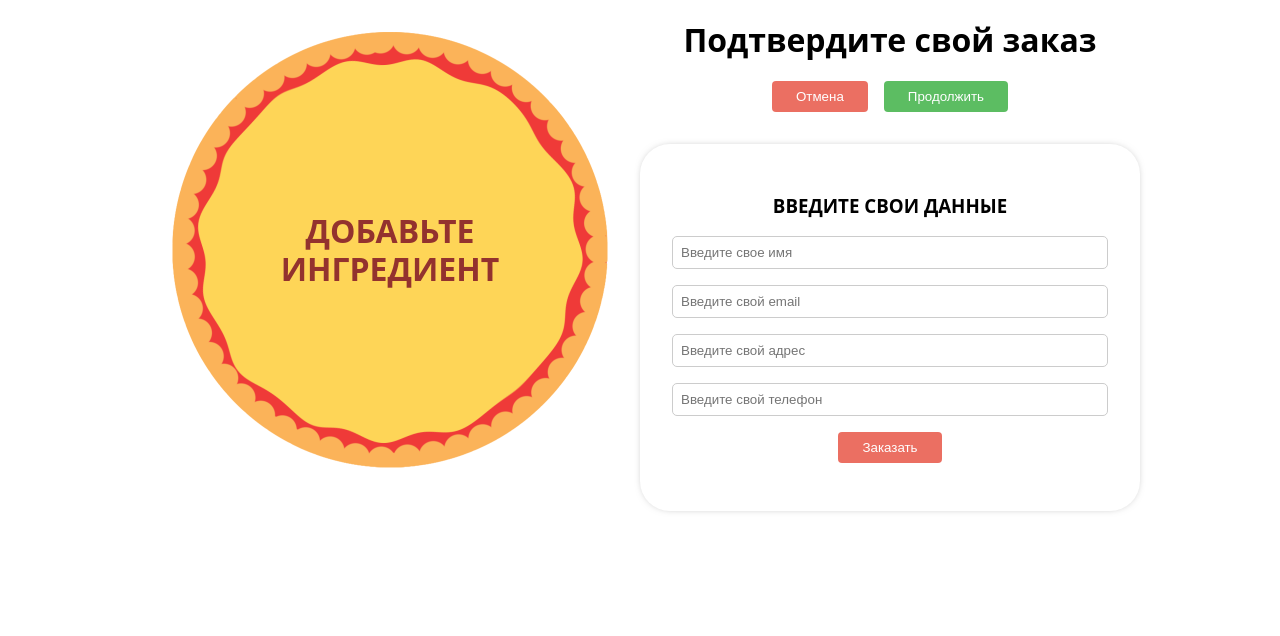
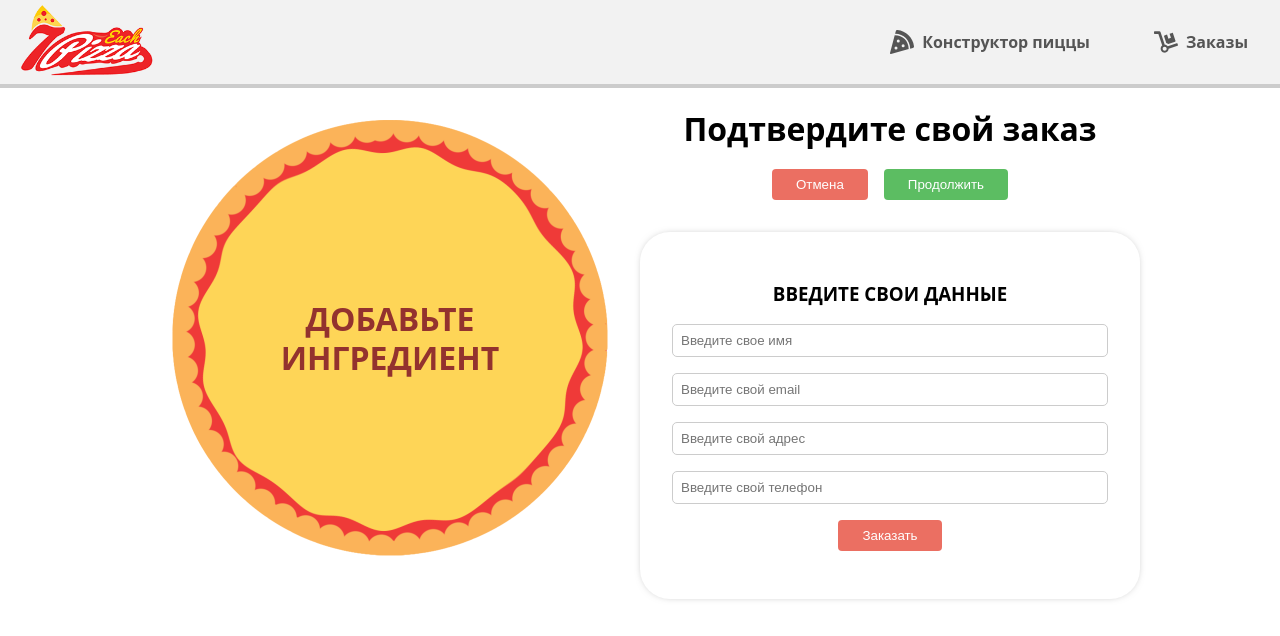
Before and after one commit to georgymukha/lesson_39, a React (Create React App) app: page /checkout/contact-data in a window 1280 px wide. Shown: the top 636 px of the page. Built offline with nearby package versions, Linux system fonts and the light colour scheme; no server answers.

Commit message:
Добавил Layout

```diff
--- a/package.json
+++ b/package.json
@@ -9,6 +9,7 @@
     "axios": "^0.27.2",
     "react": "^17.0.2",
     "react-dom": "^17.0.2",
+    "react-icons": "^4.4.0",
     "react-router-dom": "^6.3.0",
     "react-scripts": "5.0.0",
     "web-vitals": "^2.1.4"
--- a/src/App.jsx
+++ b/src/App.jsx
@@ -1,6 +1,7 @@
 import PizzaBuilder from "./containers/PizzaBuilder/PizzaBuilder";
 import Checkout from "./containers/Checkout/Checkout";
 import ContactData from "./containers/ContactData/ContactData";
+import Layout from "./components/Layout/Layout";
 
 import {Routes, Route} from 'react-router-dom';
 
@@ -9,6 +10,7 @@ import './App.css';
 function App() {
   return (
     <>
+     <Layout>
         <Routes>
           <Route path="/" element={<PizzaBuilder/>} />
           <Route path="/checkout" element={<Checkout/>}>
@@ -16,6 +18,7 @@ function App() {
           </Route>
           <Route path="*" element={<h1>404</h1>}/>
         </Routes>
+     </Layout>
     </>
   )
 }
--- a/src/api/axios-order.js
+++ b/src/api/axios-order.js
@@ -1,7 +1,7 @@
 import axios from 'axios';
 
 const instance = axios.create({
-  baseURL: process.env.REACT_APP_FIREBASE_URL
+  baseURL: process.env.REACT_APP_SERVER_API
 });
 
 export default instance;
--- /dev/null
+++ b/src/components/Layout/Layout.jsx
@@ -0,0 +1,15 @@
+import React from 'react'
+import Toolbar from './Toolbar/Toolbar'
+
+function Layout({children}) {
+  return (
+    <>
+      <Toolbar/>
+      <main>
+        {children}
+      </main>
+    </>
+  )
+}
+
+export default Layout
--- /dev/null
+++ b/src/components/Layout/Logo/Logo.css
@@ -0,0 +1,8 @@
+.logo {
+  margin-left: 1rem;
+}
+.logo__img {
+  width: 100%;
+  height: 80px;
+  object-fit: cover;
+}
--- /dev/null
+++ b/src/components/Layout/Logo/Logo.jsx
@@ -0,0 +1,13 @@
+import React from 'react';
+import './Logo.css';
+import logoImg from './logo.png';
+
+function Logo() {
+  return (
+    <div className='logo'>
+      <img className='logo__img' src={logoImg} alt="Конструктор пиццы" />
+    </div>
+  )
+}
+
+export default Logo
--- /dev/null
+++ b/src/components/Layout/Navigation/Navigation.css
@@ -0,0 +1,21 @@
+.toolbar-nav {
+  display: flex;
+}
+.toolbar-nav__link {
+  display: inline-flex;
+  align-items: center;
+  padding: 0 2rem;
+  font-weight: bold;
+  color: #555;
+  text-decoration: none;
+}
+.toolbar-nav__link.active {
+  background: #e2e2e2;
+  color: #e74c3c;
+}
+.toolbar-nav__link span {
+  margin-left: .5rem;
+}
+.toolbar-nav__link svg {
+  font-size: 1.5rem;
+}
--- /dev/null
+++ b/src/components/Layout/Navigation/Navigation.jsx
@@ -0,0 +1,22 @@
+import React from 'react';
+import {NavLink} from 'react-router-dom';
+import { FaPizzaSlice, FaDolly } from 'react-icons/fa';
+
+import './Navigation.css';
+
+function Navigation() {
+  return (
+    <div className="toolbar-nav">
+      <NavLink to="/" className="toolbar-nav__link">
+        <FaPizzaSlice/>
+        <span>Конструктор пиццы</span>
+      </NavLink>
+      <NavLink to="/orders" className="toolbar-nav__link">
+        <FaDolly/>
+        <span>Заказы</span>
+      </NavLink>
+    </div>
+  );
+}
+
+export default Navigation
--- /dev/null
+++ b/src/components/Layout/Toolbar/Toolbar.css
@@ -0,0 +1,6 @@
+.toolbar {
+  display: flex;
+  justify-content: space-between;
+  background: #f2f2f2;
+  border-bottom: 4px solid #ccc;
+}
--- /dev/null
+++ b/src/components/Layout/Toolbar/Toolbar.jsx
@@ -0,0 +1,15 @@
+import React from 'react'
+import Logo from '../Logo/Logo';
+import Navigation from '../Navigation/Navigation';
+import './Toolbar.css';
+
+function Toolbar() {
+  return (
+    <header className='toolbar'>
+      <Logo/>
+      <Navigation/>
+    </header>
+  )
+}
+
+export default Toolbar
--- a/src/containers/ContactData/ContactData.jsx
+++ b/src/containers/ContactData/ContactData.jsx
@@ -34,19 +34,34 @@ function ContactData() {
     event.preventDefault();
     setLoading(true);
 
-    let order = {
-      ingredients,
-      customer
+    let data = {
+      data: {
+        ...customer,
+        ingredients: Object.keys(ingredients).map(ingName => {
+          return {
+            name: ingName,
+            count: ingredients[ingName]
           };
+        })
+      }
+    }
 
-    axios
-      .post("/orders.json", order)
+    axios.post('/orders', data)
     .then(() => {
         alert('Данные успешно отправлены')
     })
     .finally(() => {
       setLoading(false);
     })
+
+    // axios
+    //   .post("/orders.json", order)
+    //   .then(() => {
+    //     alert('Данные успешно отправлены')
+    //   })
+    //   .finally(() => {
+    //     setLoading(false);
+    //   })
 
   };
 
```
Also changed, not shown: src/components/Layout/Logo/logo.png (added), 1 other file (tests, documents, lock files or other folders). Lines whose indentation alone changed are shown as unchanged.
